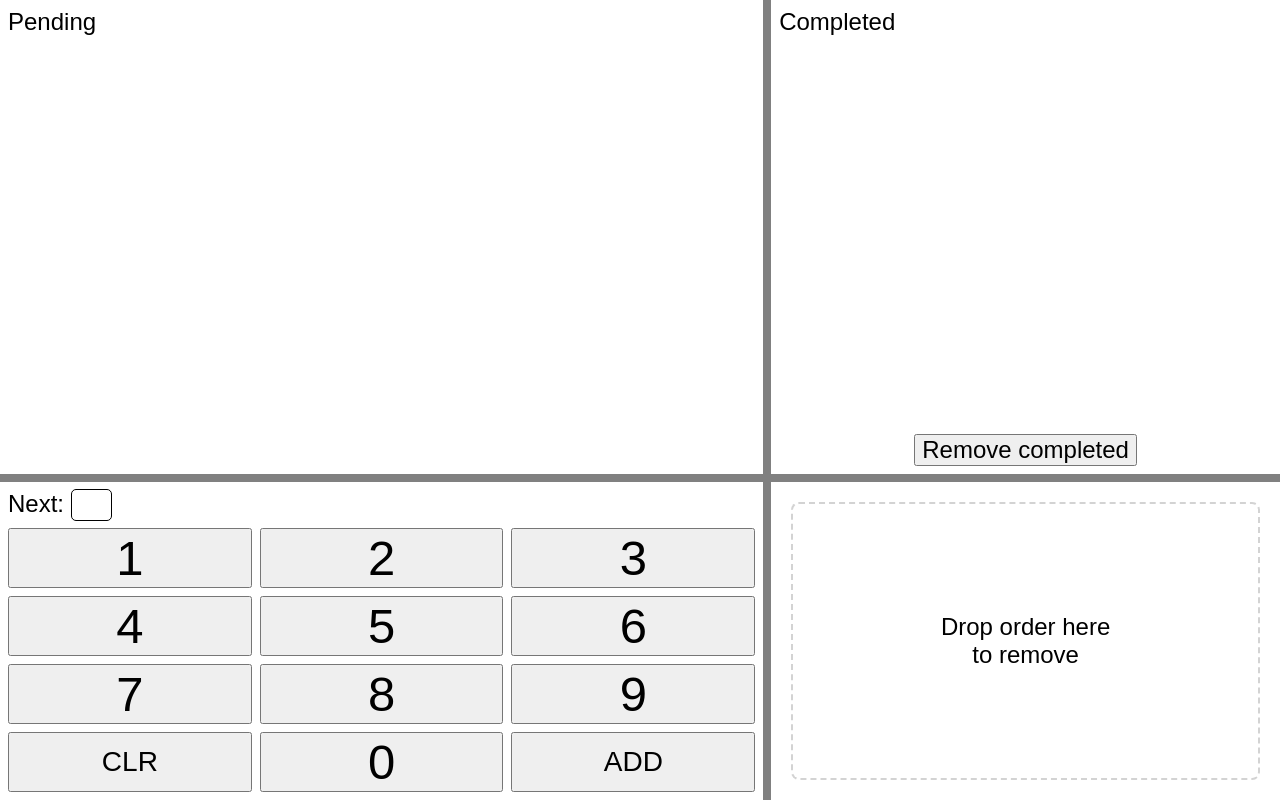
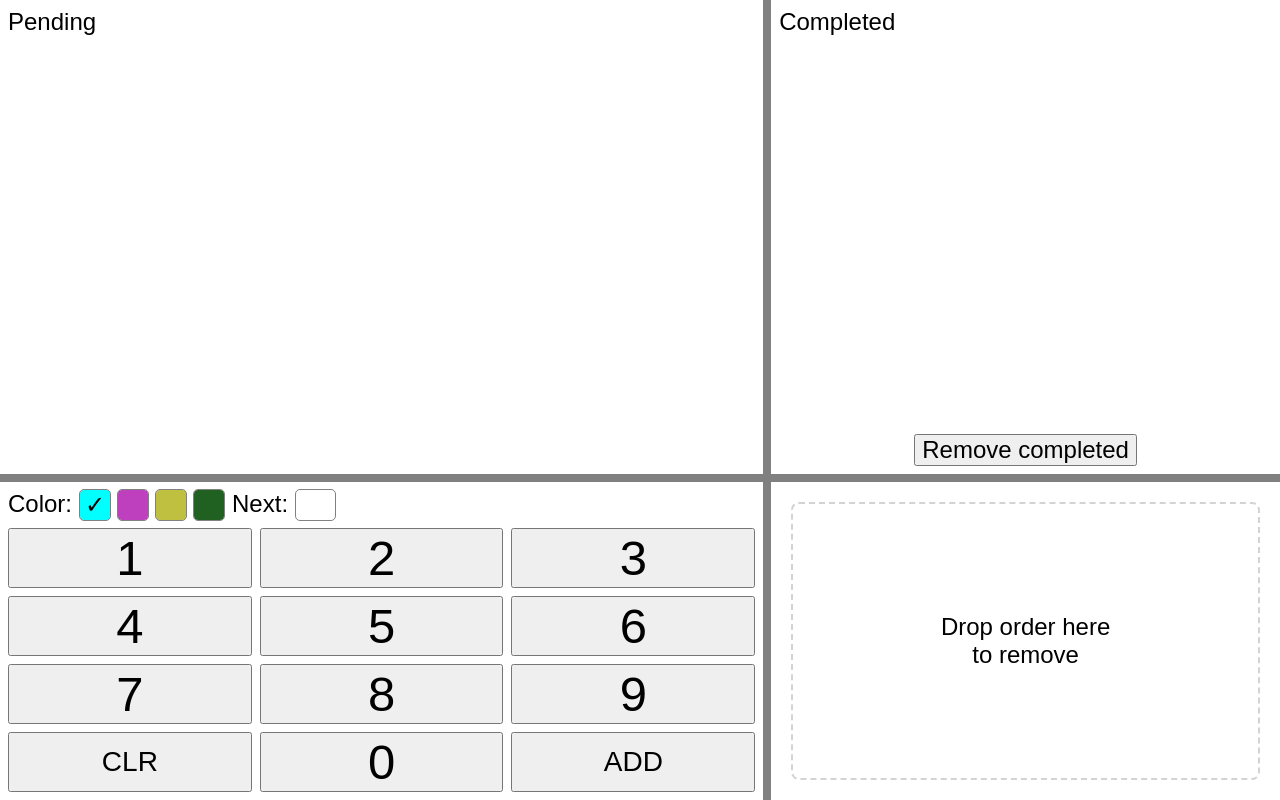
Before and after one commit to Gnaag98/order-ready-screen, a Flask app: page /back in a window 1280 px wide. Run offline with Flask 3, Linux system fonts and the light colour scheme; some libraries are stand-ins or nearby versions.

Commit message:
Add order colors
Colors can now have four different colors, and are therefore visually grouped as such.

```diff
--- a/app.py
+++ b/app.py
@@ -1,13 +1,22 @@
+from dataclasses import dataclass
+
 from flask import Flask, render_template, request
 
-app = Flask(__name__)
+
+@dataclass
+class Order:
+	number: int
+	color: int
+
 
 HTTP_STATUS_NO_CONTENT = 204
 HTTP_STATUS_NOT_FOUND = 404
 
+app = Flask(__name__)
+
 # Order IDs are used as keys to allow for duplicate order numbers.
-pending_orders: dict[int, int] = {}
-completed_orders: dict[int, int] = {}
+pending_orders: dict[int, Order] = {}
+completed_orders: dict[int, Order] = {}
 next_available_order_id: int = 0
 
 
@@ -84,7 +93,9 @@ def add_order():
 	order_id = next_available_order_id
 	next_available_order_id += 1
 	order_number = int(request.json['order_number'])
-	pending_orders[order_id] = order_number
+	order_color = int(request.json['order_color'])
+	order = Order(order_number, order_color)
+	pending_orders[order_id] = order
 	return get_common_response()
 
 
@@ -93,9 +104,9 @@ def complete_order():
 	"""Moves the order with matching id from pending to completed."""
 	order_id = int(request.json['order_id'])
 	if order_id in pending_orders:
-		order_number = pending_orders[order_id]
+		order = pending_orders[order_id]
 		del pending_orders[order_id]
-		completed_orders[order_id] = order_number
+		completed_orders[order_id] = order
 		return get_common_response()
 	else:
 		return (
@@ -108,9 +119,9 @@ def redo_order():
 	"""Moves the order with matching id from completed to pending."""
 	order_id = int(request.json['order_id'])
 	if order_id in completed_orders:
-		order_number = completed_orders[order_id]
+		order = completed_orders[order_id]
 		del completed_orders[order_id]
-		pending_orders[order_id] = order_number
+		pending_orders[order_id] = order
 		return get_common_response()
 	else:
 		return (
--- a/static/back.css
+++ b/static/back.css
@@ -11,6 +11,9 @@ main {
 	display: block;
 	width: 100%;
 	height: 2em;
+	outline: 1px solid gray;
+	border-radius: var(--radius);
+	border: none;
 }
 
 .remove-completed {
@@ -19,9 +22,31 @@ main {
 	padding-inline: 0.25em;
 }
 
-.editing {
+.toolbar {
 	display: flex;
 	gap: var(--gap);
+}
+
+.colors {
+	display: flex;
+	gap: var(--gap);
+}
+
+.color {
+	/* width: 2ch; */
+	aspect-ratio: 1/1;
+	height: 100%;
+	outline: 1px solid gray;
+	border-radius: var(--radius);
+	border: none;
+	background-color: hsl(from var(--order-color) h 50 l);
+}
+
+.color.active {
+	background-color: var(--order-color);
+}
+.color.active::after {
+	content: "\2713";
 }
 
 .keypad {
@@ -42,7 +67,7 @@ span:has(label):has(input, output) {
 	box-sizing: content-box;
 	width: 2ch;
 	padding-inline: 0.25em;
-	outline: 1px solid black;
+	outline: 1px solid gray;
 	border-radius: var(--radius);
 }
 
--- a/static/back.js
+++ b/static/back.js
@@ -24,14 +24,17 @@ async function getOrders() {
 
 /** Add pending order.
  * @param {Number} orderNumber
+ * @param {Number} orderColor
  */
-async function addOrder(orderNumber) {
+async function addOrder(orderNumber, orderColor) {
 	const url = '/add';
 	const method = 'POST';
 	const response = await window.fetch(url, {
 		method: 'POST',
 		headers: { 'Content-Type': 'application/json' },
-		body: JSON.stringify({ 'order_number': orderNumber })
+		body: JSON.stringify({
+			'order_number': orderNumber, 'order_color': orderColor
+		})
 	});
 	switch (response.status) {
 	case HttpStatus.OK:
@@ -175,6 +178,58 @@ function makeOrdersInteractive() {
 	}
 }
 
+/** Initialize buttons to select order color. */
+function initializeColorButtons() {
+	for (const button of document.querySelectorAll('.color')) {
+		button.addEventListener('click', () => {
+			const active = document.querySelector('.color.active');
+			active.classList.remove('active');
+			button.classList.add('active');
+			// Swap to the numbering of the new color.
+			const color = Number(button.dataset.color);
+			const orderElements = document.querySelectorAll(
+				`#pending-orders .orders[data-color="${color}"] .order`
+			);
+			if (orderElements.length > 0) {
+				let latestOrderElement = orderElements[0];
+				for (const orderElement of orderElements) {
+					if (Number(orderElement.dataset.id) > Number(latestOrderElement.dataset.id)) {
+						latestOrderElement = orderElement;
+					}
+				}
+				const latestOrderNumber = Number(latestOrderElement.textContent);
+				// TODO: Use a NextOrderNumber instance per color, since this
+				// will stop working when orders are completed.
+				nextOrderNumber.set(latestOrderNumber + 1);
+			} else {
+				nextOrderNumber.clear();
+			}
+		});
+	}
+}
+
+/** Creates sections to sort orders by color into. */
+function createColorSections() {
+	const sectionTemplate = document.querySelector('#color-section');
+	const colorElements = document.querySelectorAll('.color');
+	for (const orderStatus of ['pending', 'completed']) {
+		const ordersElement = document.querySelector(`#${orderStatus}-orders`);
+		// Add section per color.
+		for (const colorElement of colorElements) {
+			const orderClone = document.importNode(sectionTemplate.content, true);
+			const listElement = orderClone.querySelector('ul');
+			listElement.dataset.color = colorElement.dataset.color;
+			ordersElement.appendChild(listElement);
+		}
+	}
+}
+
+/** Initialize order coloring. */
+function initializeColors() {
+	initializeColorButtons();
+	createColorSections();
+}
+
 /** Initialize keypad. */
 function initializeKeypad() {
 	// Initialize digit buttons.
@@ -193,7 +248,9 @@ function initializeKeypad() {
 		const orderNumber = nextOrderNumber.get_and_increment();
 		// Add order, if valid.
 		if (orderNumber != null) {
-			addOrder(orderNumber);
+			const colorElement = document.querySelector('.color.active');
+			const orderColor = Number(colorElement.dataset.color);
+			addOrder(orderNumber, orderColor);
 		}
 	});
 }
@@ -205,12 +262,13 @@ window.addEventListener('load', async () => {
 		removeCompletedOrders();
 	});
 
+	initializeColors();
+	initializeKeypad();
+
 	await getOrders();
 
 	const nextOrderNumberElement = document.querySelector('#next-order-number');
 	nextOrderNumber = new NextOrderNumber(nextOrderNumberElement);
-
-	initializeKeypad();
 
 	interact('.draggable').draggable({
 		listeners: {
--- a/static/common.js
+++ b/static/common.js
@@ -1,33 +1,38 @@
 /** Redraws visual of pending orders.
- * @param {Object.<number, number>} pendingOrders - keys: order ids, values: order numbers.
+ * @param {Object.<number, Object.<string, Number>>} pendingOrders - keys: order ids, values: orders.
  */
 export function redrawPendingOrders(pendingOrders) {
 	redrawOrders(pendingOrders, 'pending');
 }
 
 /** Redraws visual of completed orders.
- * @param {Object.<number, number>} completedOrders - keys: order ids, values: order numbers.
+ * @param {Object.<number, Object.<string, Number>>} completedOrders - keys: order ids, values: orders.
  */
 export function redrawCompletedOrders(completedOrders) {
 	redrawOrders(completedOrders, 'completed');
 }
 
 /** Redraws visual of either pending or completed orders.
- * @param {Object.<number, number>} orders - either pending or completed orders.
- * @param {string} order_status - either 'pending' or 'completed'.
+ * @param {Object.<number, Object.<string, Number>>} orders - either pending or completed orders.
+ * @param {string} orderStatus - either 'pending' or 'completed'.
  */
-function redrawOrders(orders, order_status) {
-	const orders_element = document.querySelector(`#${order_status}-orders`);
-	const order_template = document.querySelector('#order');
-	// Clear list.
-	orders_element.textContent = '';
+function redrawOrders(orders, orderStatus) {
+	const ordersElement = document.querySelector(`#${orderStatus}-orders`);
+	const orderTemplate = document.querySelector('#order');
+	// Clear lists.
+	for (const listElement of ordersElement.querySelectorAll('.orders')) {
+		listElement.textContent = '';
+	}
 	// Repopulate list.
-	for (const [id, number] of Object.entries(orders)) {
-		const order_clone = document.importNode(order_template.content, true);
-		const order_element = order_clone.querySelector('.order');
-		order_element.dataset.id = id;
-		order_element.dataset.status = order_status;
-		order_element.textContent = number;
-		orders_element.appendChild(order_clone);
+	for (const [id, order] of Object.entries(orders)) {
+		const number = order.number;
+		const color = order.color;
+		const listElement = ordersElement.querySelector(`[data-color="${color}"`);
+		const orderClone = document.importNode(orderTemplate.content, true);
+		const orderElement = orderClone.querySelector('.order');
+		orderElement.dataset.id = id;
+		orderElement.dataset.status = orderStatus;
+		orderElement.textContent = number;
+		listElement.appendChild(orderClone);
 	}
 }
--- a/static/front.css
+++ b/static/front.css
@@ -29,6 +29,5 @@ main {
 	height: 1.5em;
 	line-height: 1.5em;
 	border-radius: var(--radius);
-	background-color: #ddd;
 	outline: 1px solid #bbb;
 }
--- a/static/style.css
+++ b/static/style.css
@@ -19,6 +19,22 @@ body {
 :root {
 	--gap: 0.5rem;
 	--radius: 0.25rem;
+}
+
+[data-color='0'] {
+	--order-color: cyan;
+}
+
+[data-color='1'] {
+	--order-color: magenta;
+}
+
+[data-color='2'] {
+	--order-color: yellow;
+}
+
+[data-color='3'] {
+	--order-color: green;
 }
 
 body {
@@ -47,9 +63,15 @@ section {
 	gap: var(--gap);
 }
 
-.orders {
+.orders-container {
 	flex-grow: 1;
 
+	display: flex;
+	flex-direction: column;
+	gap: var(--gap);
+}
+
+.orders {
 	list-style: none;
 	display: grid;
 	align-content: start;
@@ -57,4 +79,8 @@ section {
 	gap: var(--gap);
 }
 
+.order {
+	background-color: var(--order-color);
+}
+
 /* TODO: Handle overflow with many orders. */
--- a/templates/back.html
+++ b/templates/back.html
@@ -14,27 +14,41 @@
 			<button class="order draggable" type="button"></button>
 		</li>
 	</template>
+	<template id="color-section">
+		<ul class="orders" data-color="">
+
+		</ul>
+	</template>
 </head>
 <body>
 	<main>
 		<section>
 			<h2>Pending</h2>
-			<ul id="pending-orders" class="orders"></ul>
+			<div id="pending-orders" class="orders-container"></div>
 		</section>
 		<section>
 			<h2>Completed</h2>
-			<ul id="completed-orders" class="orders"></ul>
+			<div id="completed-orders" class="orders-container"></div>
 			<div>
 				<button type="button" id="remove-completed" class="remove-completed">Remove completed</button>
 			</div>
 		</section>
-		<section class="editing">
+		<section>
+			<div class="toolbar">
+				<div class="colors">
+					<p>Color:</p>
+					<button class="color active" data-color="0" type="button"></button>
+					<button class="color" data-color="1" type="button"></button>
+					<button class="color" data-color="2" type="button"></button>
+					<button class="color" data-color="3" type="button"></button>
+				</div>
 				<span>
 					<label for="next-order-number">Next:</label>
 					<output id="next-order-number" class="next-order-number"
 						for="keypad-0 keypad-1 keypad-2 keypad-3 keypad-4 keypad-5 keypad-6 keypad-7 keypad-8 keypad-9 keypad-clear keypad-add"
 					></output>
 				</span>
+			</div>
 			<div class="keypad">
 				<div class="keys">
 					<button id="keypad-1" class="digit" type="button">1</button>
```
Also changed, not shown: static/front.js (+29 -0 lines), templates/front.html (+7 -2 lines). Lines whose indentation alone changed are shown as unchanged.
